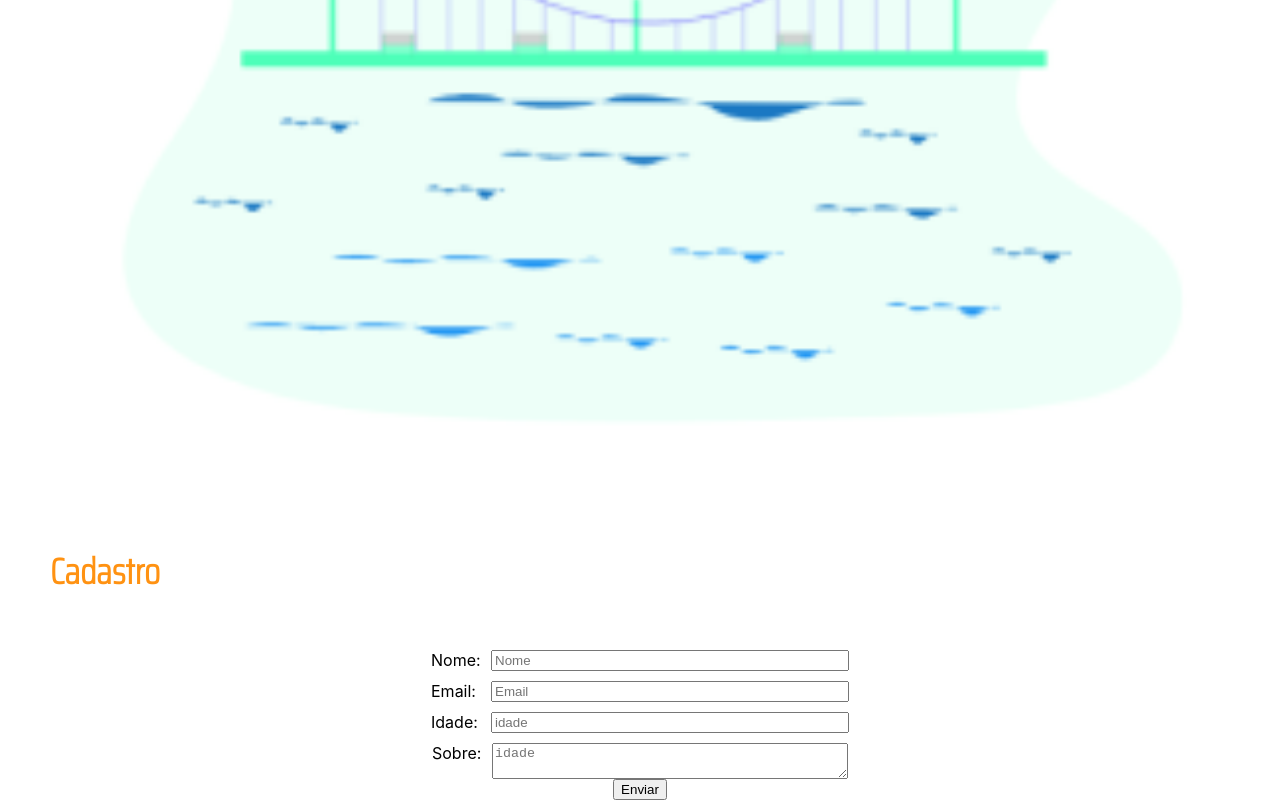
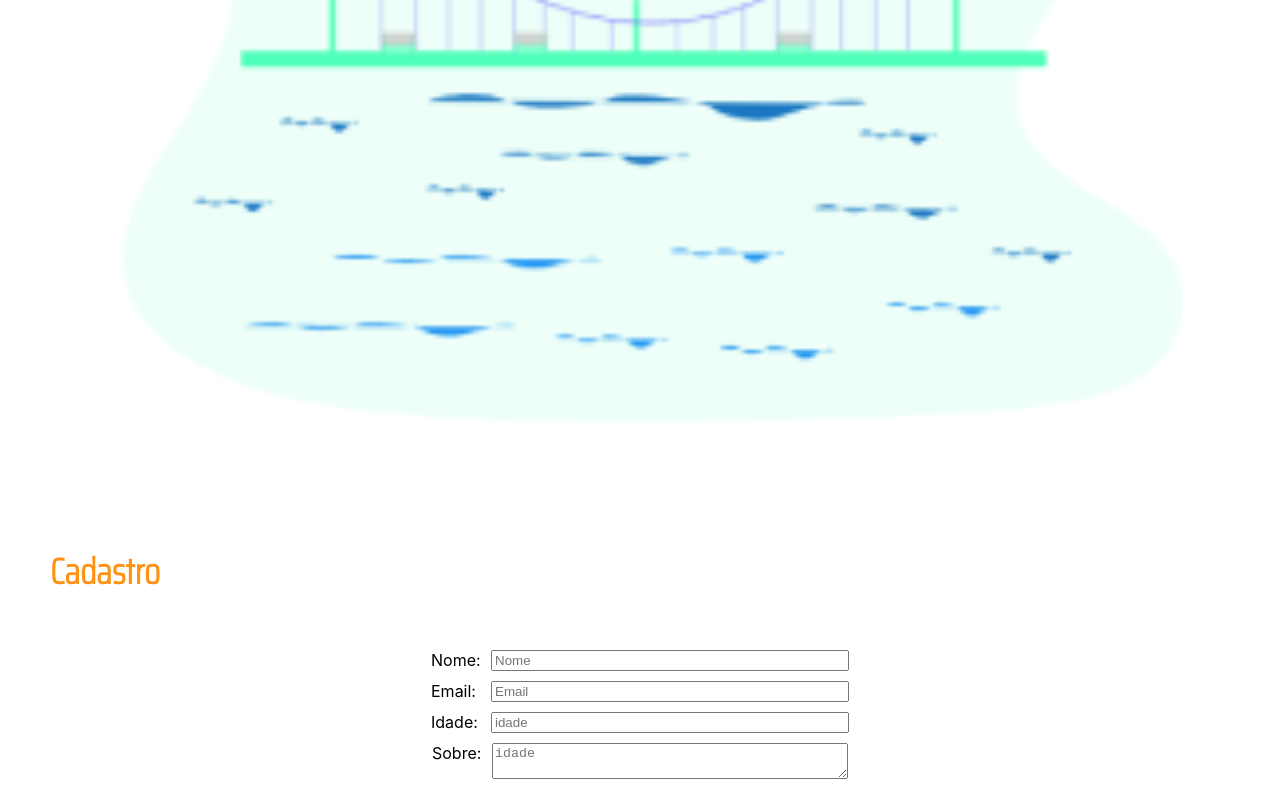
Before and after one commit to joao-vgarcia/hackaton-ccr, a React (Create React App) app: page / in a window 1280 px wide. Shown: the part 512-1312 px from the top of the page. After the commit the page ends 1291 px from the top, so only its background shows below. Built offline with nearby package versions, Linux system fonts and the light colour scheme.

Commit message:
new page

```diff
--- a/src/pages/register.js
+++ b/src/pages/register.js
@@ -23,7 +23,7 @@ function Register() {
           <label className="labels">Sobre:</label>
           <textarea placeholder="idade" className="inputs" />
         </div>
-        <button>Enviar</button>
+
       </div>
     </div>
   )
```
